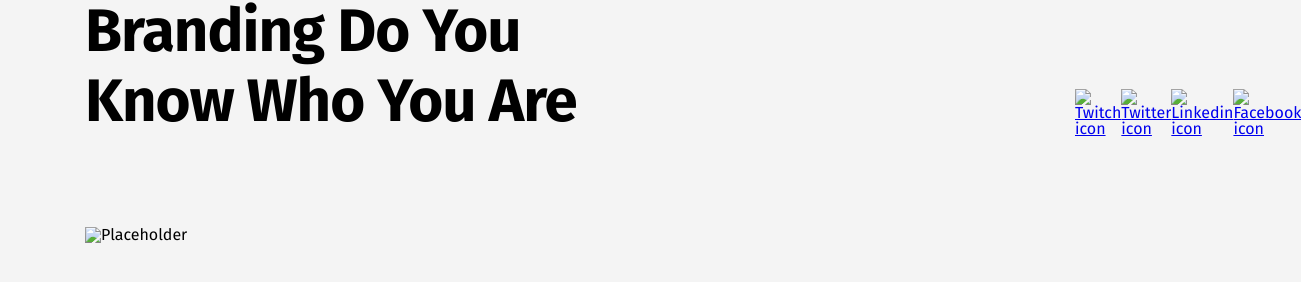
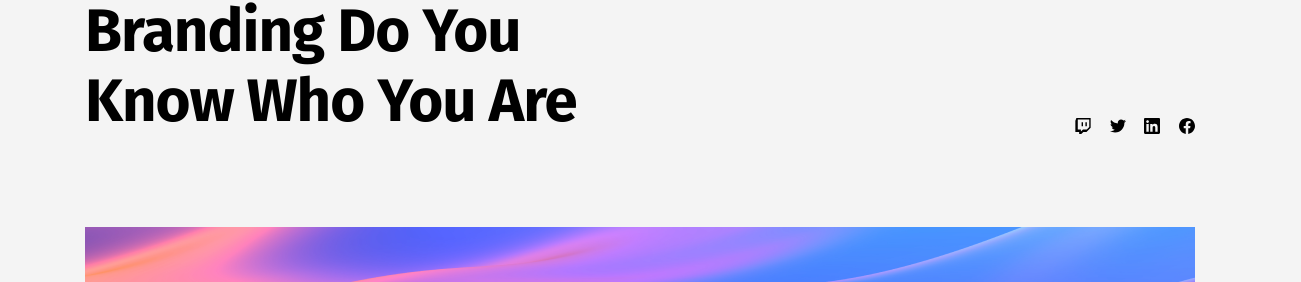
Before and after one commit to praganavictor/collabcode, a plain HTML site: page work-details.html in a window 1280 px wide. Shown: the part 181-463 px from the top of the page, 1301 px wide, since content can reach past the window. Drawn offline with Linux system fonts and the light colour scheme; the site is published under a folder, as on GitHub Pages, so addresses that start at the root find nothing.

Commit message:
corrigindo localização das imagens

```diff
--- a/work-details.html
+++ b/work-details.html
@@ -34,7 +34,7 @@
       <ul class="social">
         <li class="item">
           <a href="http://twitch.tv/vetorz" target="blank" rel="noopener noreferrer" class="action"
-            ><img src="/img/icon-twitch.svg" alt="Twitch icon" class="icon"
+            ><img src="img/icon-twitch.svg" alt="Twitch icon" class="icon"
           /></a>
         </li>
         <li class="item">
@@ -43,7 +43,7 @@
             target="blank"
             rel="noopener noreferrer"
             class="action"
-            ><img src="/img/icon-twitter.svg" alt="Twitter icon" class="icon"
+            ><img src="img/icon-twitter.svg" alt="Twitter icon" class="icon"
           /></a>
         </li>
         <li class="item">
@@ -52,7 +52,7 @@
             target="blank"
             rel="noopener noreferrer"
             class="action"
-            ><img src="/img/icon-linkedin.svg" alt="Linkedin icon" class="icon"
+            ><img src="img/icon-linkedin.svg" alt="Linkedin icon" class="icon"
           /></a>
         </li>
         <li class="item">
@@ -61,13 +61,13 @@
             target="blank"
             rel="noopener noreferrer"
             class="action"
-            ><img src="/img/icon-facebook.svg" alt="Facebook icon" class="icon"
+            ><img src="img/icon-facebook.svg" alt="Facebook icon" class="icon"
           /></a>
         </li>
       </ul>
 
       <figure class="wrapper-photo">
-        <img src="/img/featured.png" alt="Placeholder" class="photo" />
+        <img src="img/featured.png" alt="Placeholder" class="photo" />
         <figcaption class="caption">
           As we approached the palace I could see through the great windows of the first floor into
           the brilliantly illuminated audience chamber of Than Kosis. The immense hall was crowded
```
